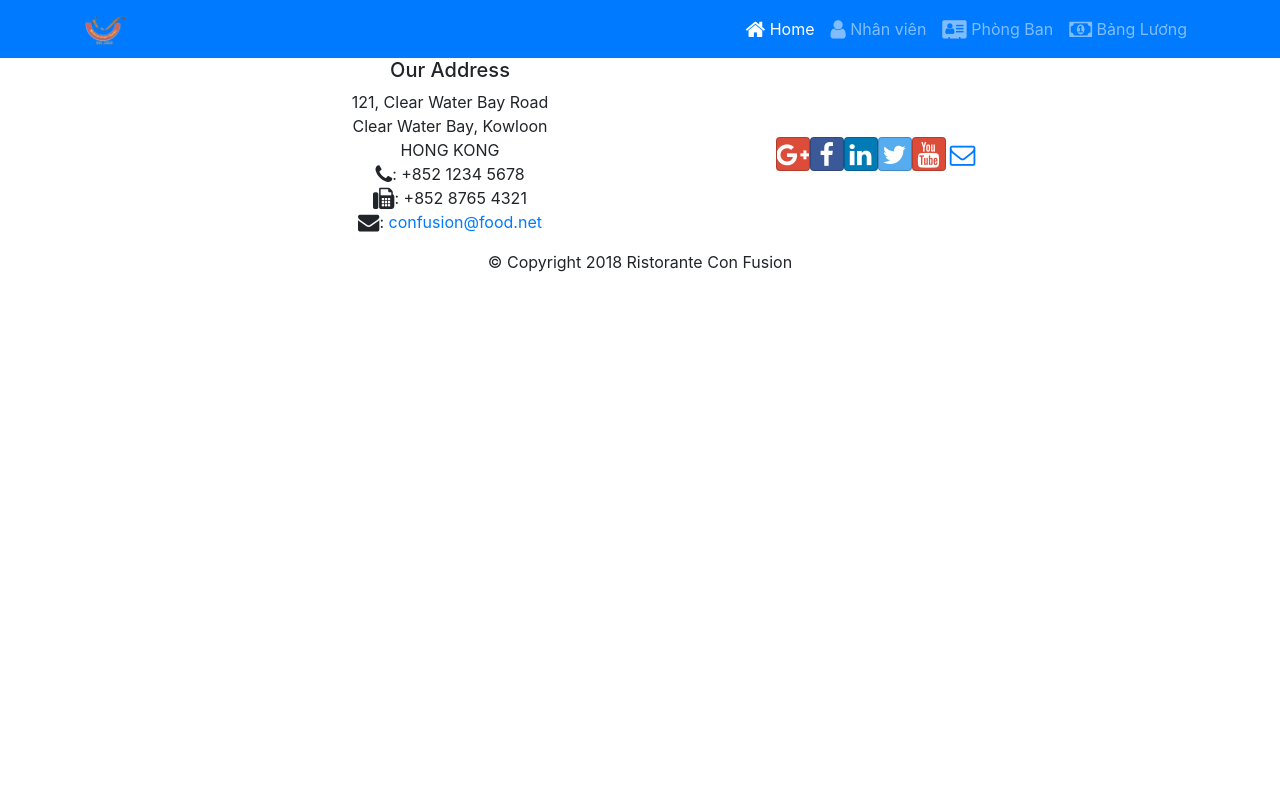
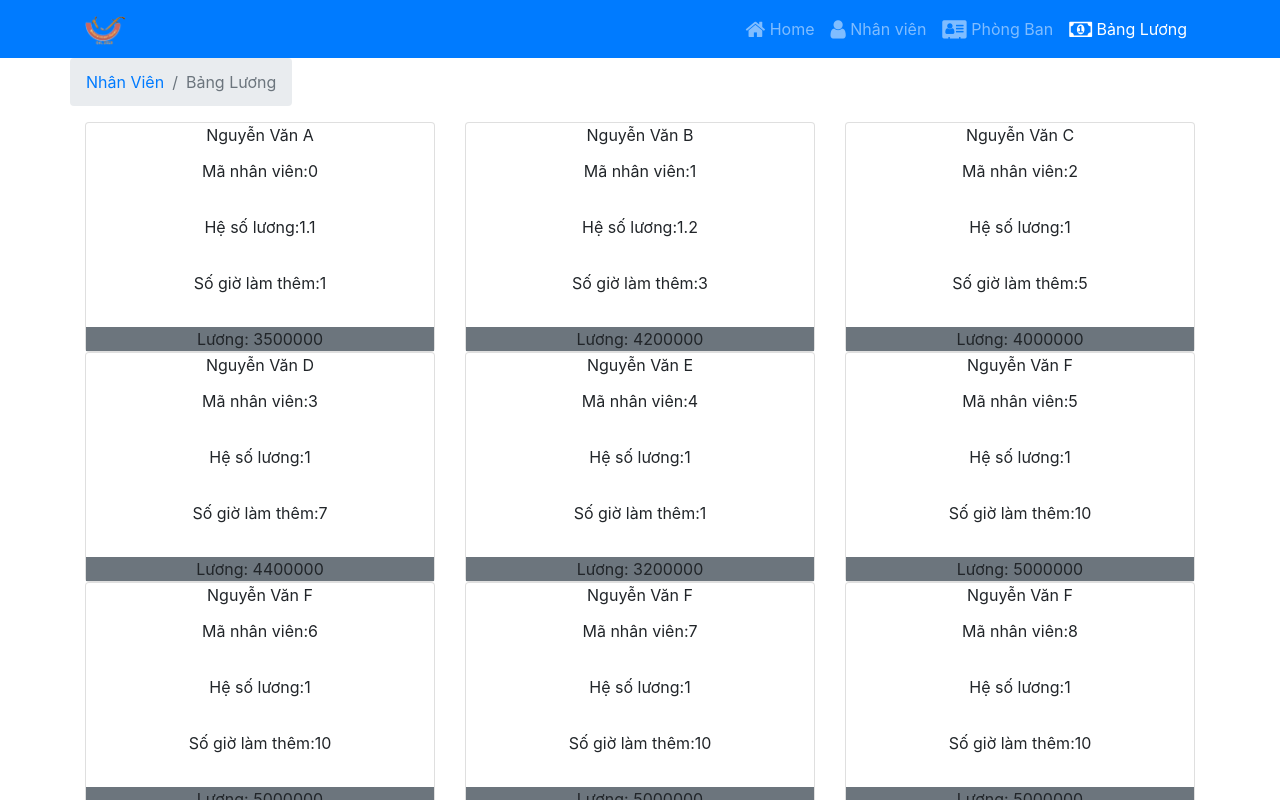
Before and after one commit to FX14748/RJS101x_01-A_VN_DN, a React (Create React App) app: page /payslip in a window 1280 px wide. Before the commit this address led to /home. Shown: the top 800 px of the page. Built offline with nearby package versions, Linux system fonts and the light colour scheme.

Commit message:
4th commit

```diff
--- a/src/components/MainComponent.js
+++ b/src/components/MainComponent.js
@@ -7,6 +7,7 @@ import Header from './HeaderComponent';
 import { Switch, Route, Redirect } from 'react-router-dom';
 import { DEPARTMENTS, STAFFS } from '../shared/staffs';
 import DepartmentDetail from './DepartmentComponent';
+import Salary from './SalaryComponents';
 
 
 
@@ -40,6 +41,7 @@ class Main extends Component {
               <Route exact path="/stafflist" component={()=> <StaffList staffs ={this.state.staffs} /> }/>
               <Route path="/stafflist/:ID" component={StaffWithId}/>
               <Route exact path="/department" component={()=> <DepartmentDetail departments ={this.state.departments} /> }/>
+              <Route exact path="/payslip" component={()=> <Salary staffs ={this.state.staffs} /> }/>
               <Redirect to="/home"/>
             </Switch>
           <Footer/>
--- /dev/null
+++ b/src/components/SalaryComponents.js
@@ -0,0 +1,60 @@
+import { Card, CardText, CardTitle, Breadcrumb, BreadcrumbItem } from "reactstrap";
+import { Link } from "react-router-dom";
+
+
+
+const basicSalary = 3000000;
+const overTimeSalary = 200000;
+
+function RenderPayslip({staff}) {
+    const salary = (staff.salaryScale * basicSalary) + (staff.overTime * overTimeSalary);
+    return(
+        <div key={staff.id} className="col-sm-6 col-md-4 col-12">
+            <Card>
+                <CardTitle>{staff.name}</CardTitle>
+                <CardText><p>Mã nhân viên:{staff.id}</p></CardText>
+                <CardText><p>Hệ số lương:{staff.salaryScale}</p></CardText>
+                <CardText><p>Số giờ làm thêm:{staff.overTime}</p></CardText>
+                <div className="bg-secondary">
+                    <CardText >Lương: {salary.toFixed(0)} </CardText>
+                </div>
+            </Card>
+        </div>
+    )
+}
+
+
+function RenderBreadCum()  {
+
+        return(
+            <Breadcrumb>
+                <BreadcrumbItem>
+                    <Link to="/stafflist">Nhân Viên</Link>
+                </BreadcrumbItem>
+                <BreadcrumbItem active>
+                    Bảng Lương
+                </BreadcrumbItem>
+            </Breadcrumb>
+        );
+}
+
+
+const Salary = (props)=> {
+    const PaySlip =props.staffs.map((staff)=>{
+        return(
+                <RenderPayslip staff={staff}/>
+        )
+    })
+    return(
+        <div className="container">
+            <div className="row">
+                <RenderBreadCum/>
+            </div>
+            <div className="row">
+                {PaySlip}
+            </div>
+        </div>
+    )
+}
+
+export default Salary;
```
